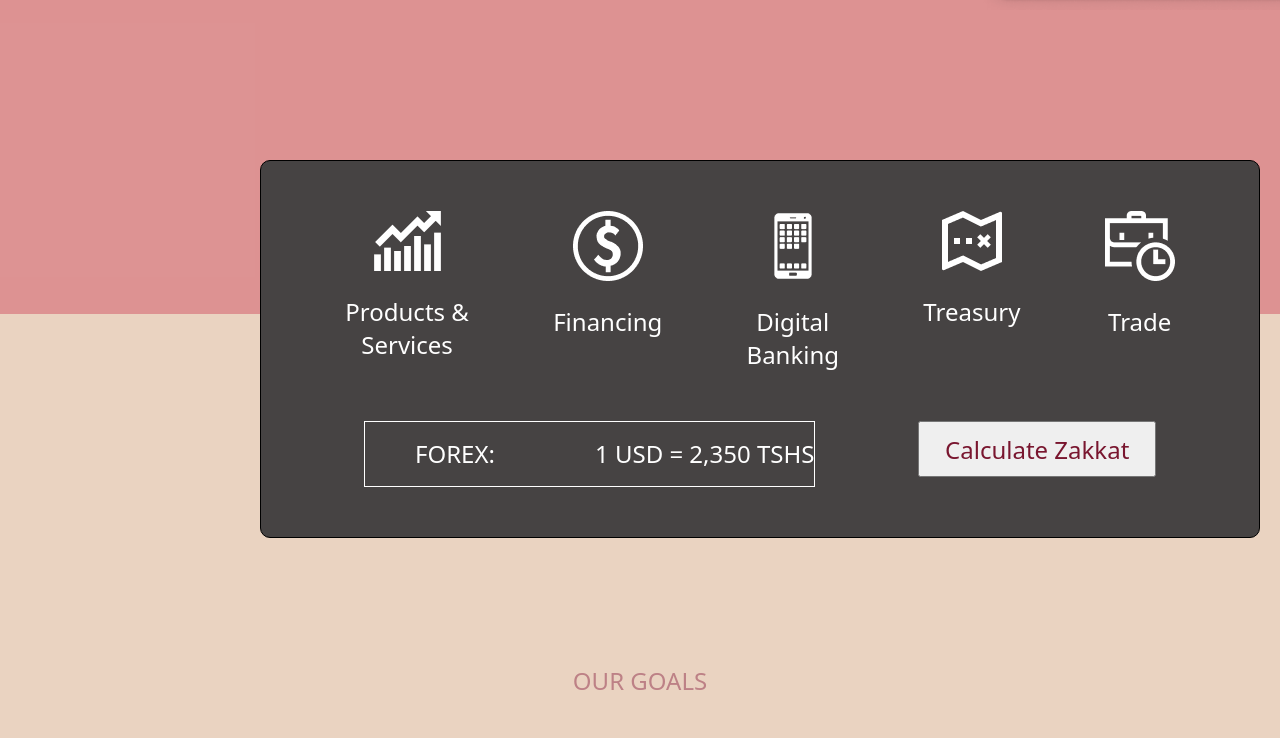
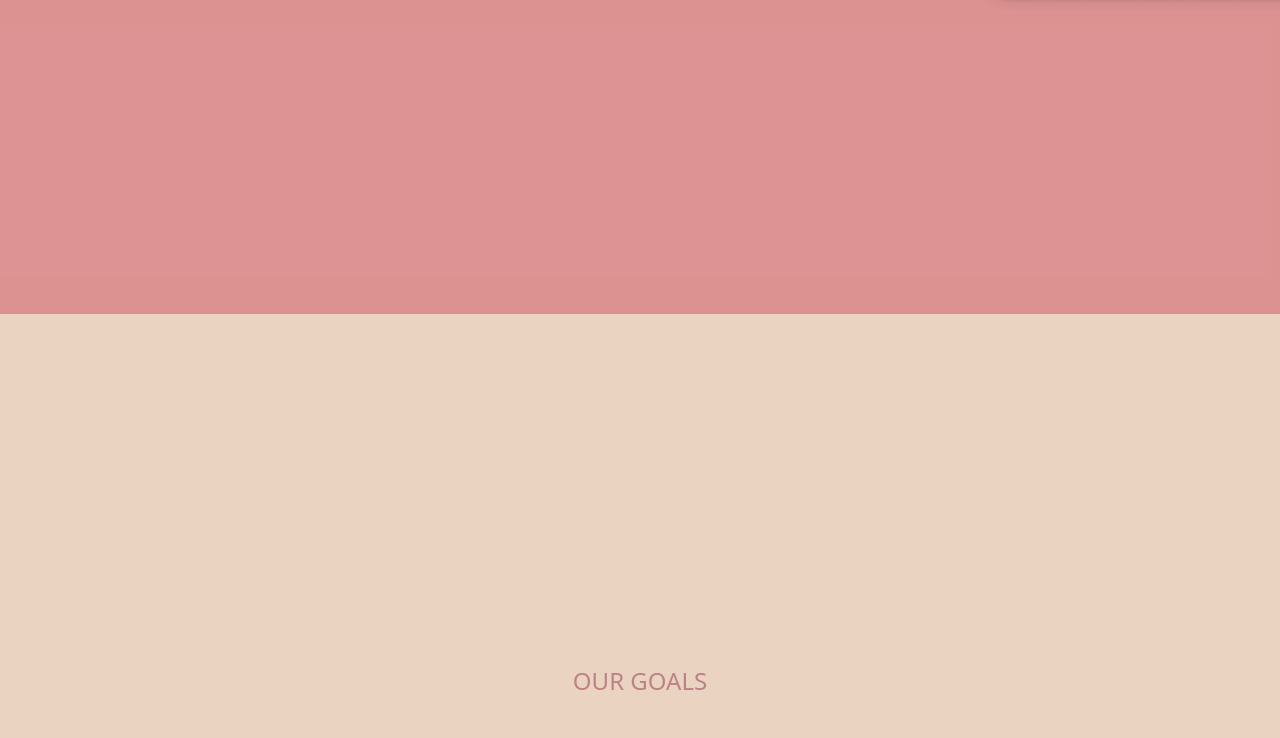
Before and after one commit to Sumally007/amanabank, a plain HTML site: page index.htm in a window 1280 px wide. Shown: the part 740-1478 px from the top of the page. Drawn offline with Linux system fonts and the light colour scheme.

Commit message:
was chenged again

```diff
--- a/index.htm
+++ b/index.htm
@@ -48,7 +48,7 @@
           <img src="./hero__section.png" alt="cards" />
         </div>
       </div>
-      <div class="floating-div">
+      <div class="floating-div" style="display: none">
         <div class="pictures">
           <div>
             <img src="./product and services.png" alt="product picture" />
```
